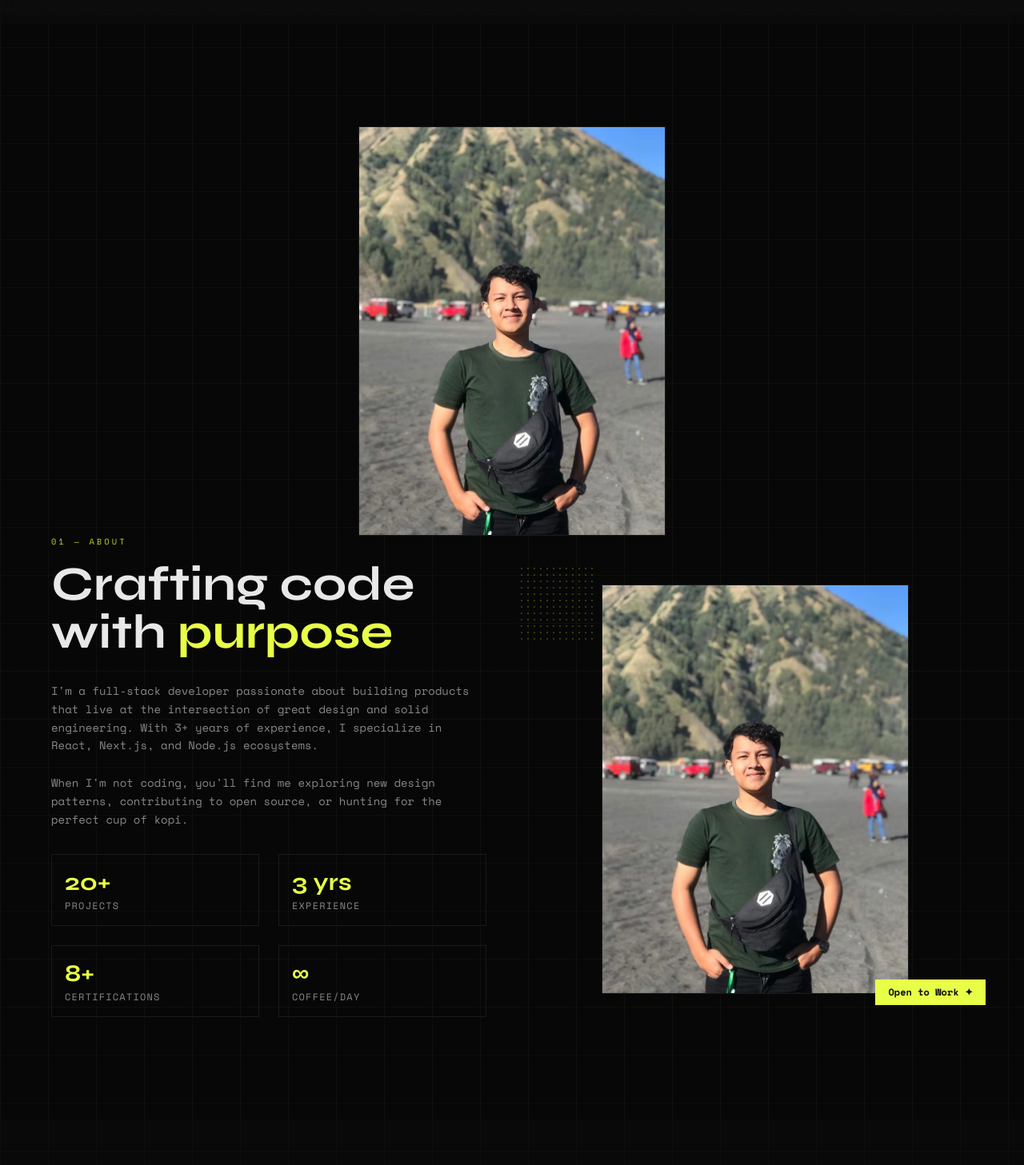
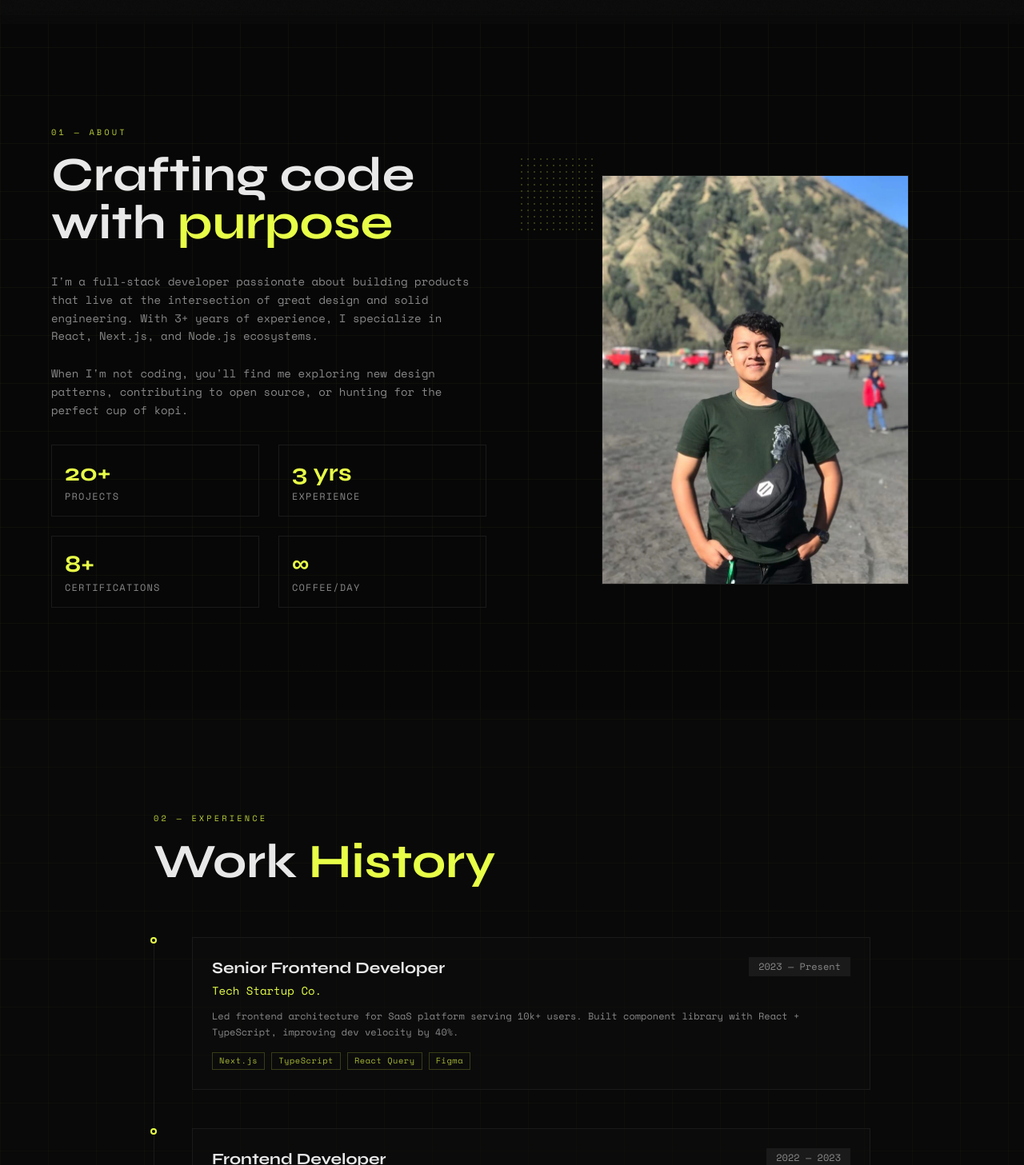
Before and after one commit to ahmadshowi/porto-showi, a Next.js app: page / in a window 1280 px wide. Shown: the part 781-2238 px from the top of the page at 80% size. Built offline with nearby package versions, Linux system fonts and the light colour scheme.

Commit message:
update foto about

```diff
--- a/components/About.tsx
+++ b/components/About.tsx
@@ -13,40 +13,6 @@ export default function About() {
   return (
     <section ref={ref} id="about" className="relative py-32 px-6 overflow-hidden">
       {/* Parallax BG text */}
-      <motion.div
-  className="relative aspect-[3/4] max-w-sm mx-auto border border-border overflow-hidden"
-  whileHover={{ scale: 1.01 }}
-  transition={{ duration: 0.3 }}
->
-  <PixelTransition
-    firstContent={
-      <img
-        src="/images/showi.webp"
-        alt="Profile"
-        style={{ width: "100%", height: "100%", objectFit: "cover" }}
-      />
-    }
-    secondContent={
-      <div
-        style={{
-          width: "100%",
-          height: "100%",
-          display: "grid",
-          placeItems: "center",
-          backgroundColor: "#0a0a0a"
-        }}
-      >
-        <p style={{ fontWeight: 700, fontSize: "1.5rem", color: "#e8ff47" }}>
-          Showi 👨‍💻
-        </p>
-      </div>
-    }
-    gridSize={18}
-    pixelColor="#e8ff47"
-    animationStepDuration={0.5}
-    className="w-full h-full"
-  />
-</motion.div>
 
       <div className="relative z-10 max-w-6xl mx-auto">
         <RevealUp>
@@ -104,22 +70,30 @@ export default function About() {
   whileHover={{ scale: 1.01 }}
   transition={{ duration: 0.3 }}
 >
-  <Image
-    src="/images/showi.webp"
-    alt="Profile"
-    fill
-    className="object-cover"
-  />
+  <PixelTransition
+  firstContent={
+    <img
+      src="/images/showi.webp"
+      alt="Profile"
+      style={{ width: "100%", height: "100%", objectFit: "cover" }}
+    />
+  }
+  secondContent={
+    <img
+      src="/images/showi.webp"
+      alt="Profile"
+      style={{ width: "100%", height: "100%", objectFit: "cover" }}
+    />
+  }
+  gridSize={20}
+  pixelColor="#e8ff47"
+  animationStepDuration={0.5}
+  aspectRatio="0%"
+  className="w-full h-full"
+/>
 </motion.div>
 
               {/* Floating badge */}
-              <motion.div
-                className="absolute -bottom-4 -right-4 bg-accent text-bg px-4 py-2 font-mono text-xs font-bold"
-                animate={{ y: [0, -6, 0] }}
-                transition={{ duration: 3, repeat: Infinity, ease: 'easeInOut' }}
-              >
-                Open to Work ✦
-              </motion.div>
 
               {/* Decorative dot grid */}
               <div
```
